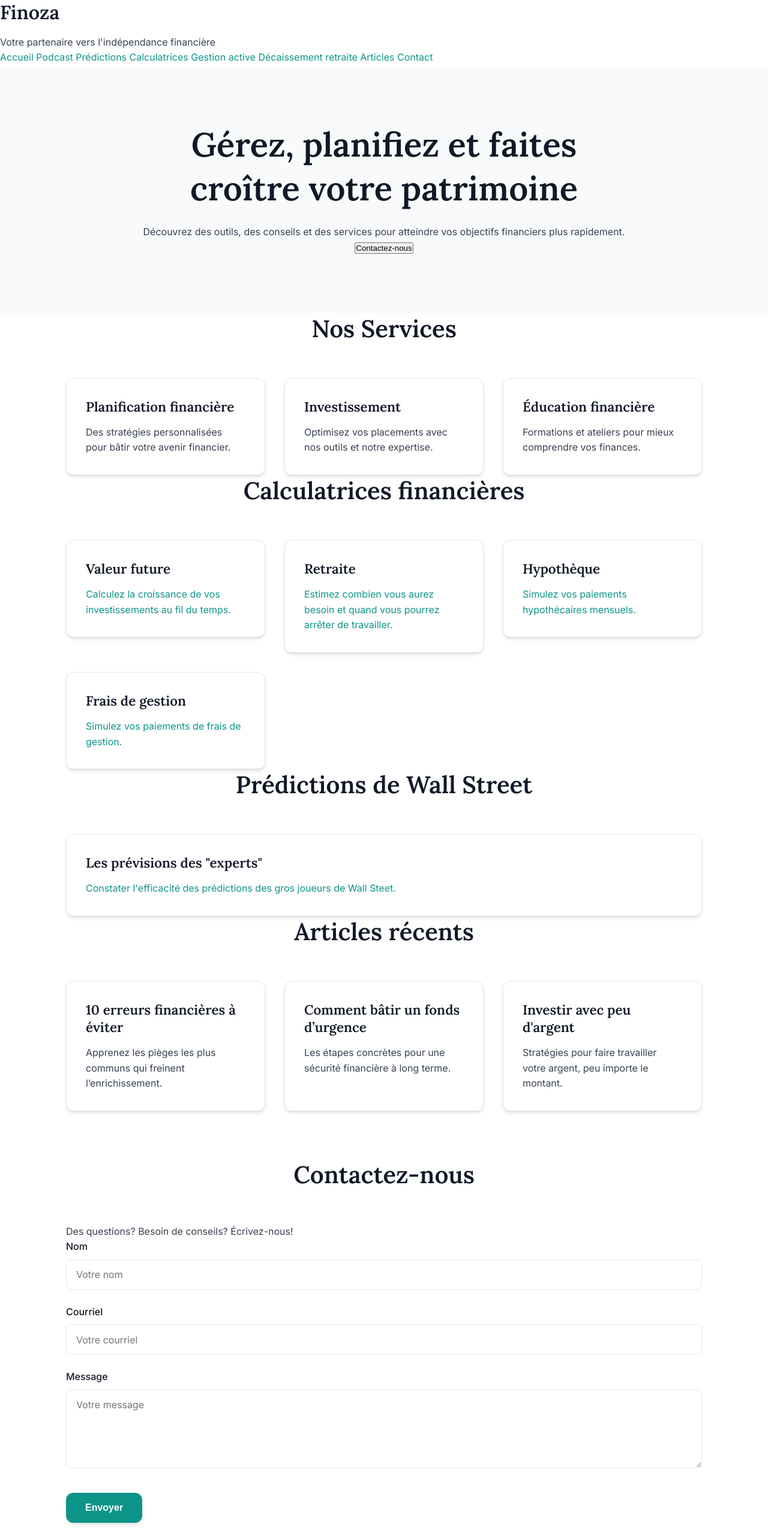
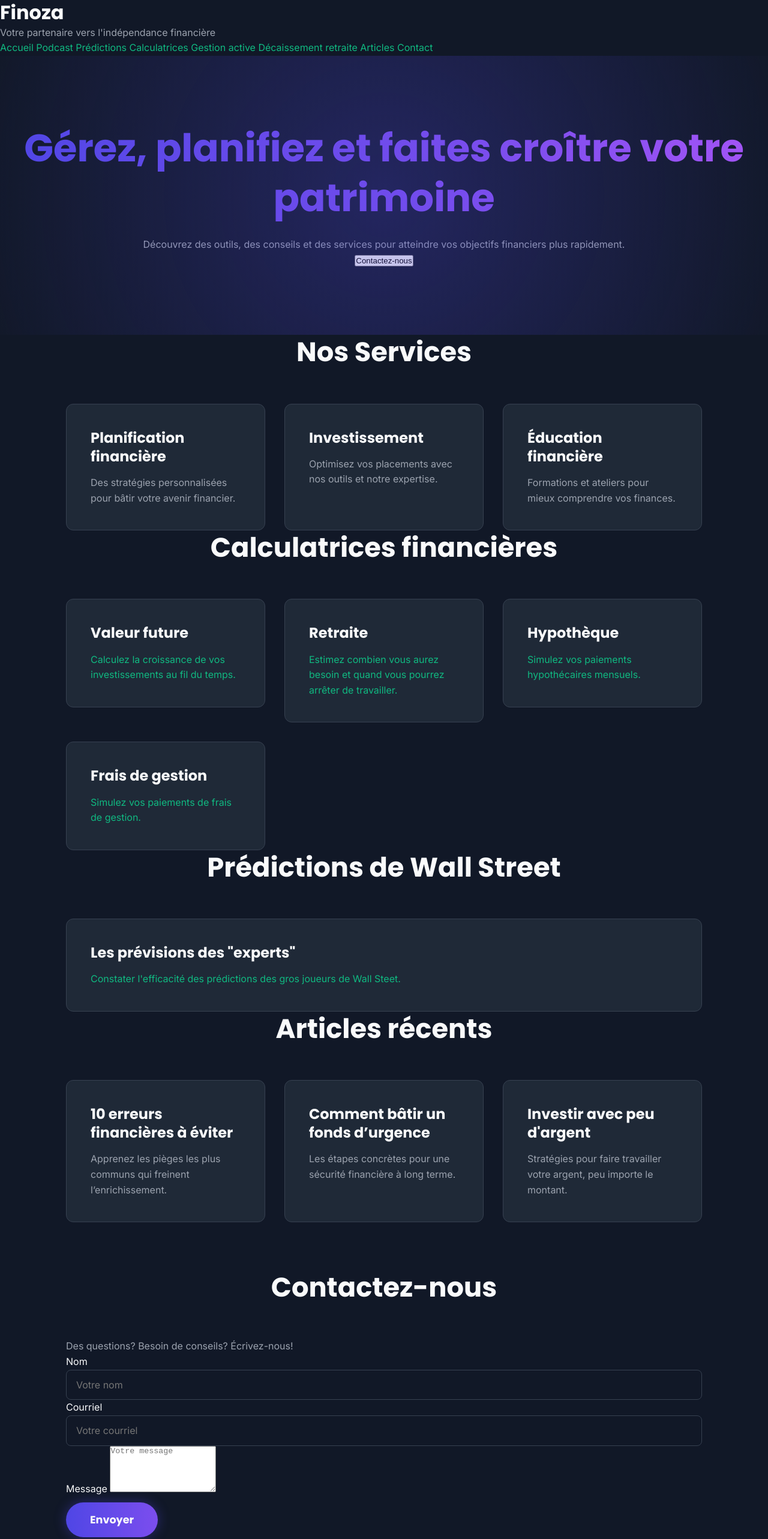
Before and after one commit to qcjoker3/qcjoker3.github.io, a plain HTML site: page index.html in a window 1280 px wide. Shown: the top 2565 px of the page at 60% size. Drawn offline with Linux system fonts and the light colour scheme.

Commit message:
Update style.css

```diff
--- a/style.css
+++ b/style.css
@@ -1,26 +1,39 @@
 /* --- Importation des polices de caractères --- */
-@import url('https://fonts.googleapis.com/css2?family=Inter:wght@400;500;700&family=Lora:wght@600&display=swap');
+@import url('https://fonts.googleapis.com/css2?family=Poppins:wght@600;700&family=Inter:wght@400;500&display=swap');
+
+/* --- Animations --- */
+@keyframes fadeIn {
+    from { opacity: 0; transform: translateY(10px); }
+    to { opacity: 1; transform: translateY(0); }
+}
+
+@keyframes aurora {
+    0% { background-position: 0% 50%; }
+    50% { background-position: 100% 50%; }
+    100% { background-position: 0% 50%; }
+}
 
 /* --- Variables et Styles de Base --- */
 :root {
-    /* Palette de couleurs moderne et professionnelle */
-    --primary-color: #0D9488; /* Un teal (vert-bleu) sophistiqué */
-    --primary-hover: #0F766E;
-    --dark-color: #111827;    /* Gris très foncé pour les titres */
-    --text-color: #374151;    /* Gris moyen pour le texte courant */
-    --light-color: #F9FAFB;   /* Gris très clair pour les fonds */
-    --border-color: #E5E7EB;  /* Gris subtil pour les bordures */
-    --white-color: #FFFFFF;
+    /* Palette de couleurs vibrante */
+    --primary-gradient: linear-gradient(90deg, #4F46E5, #A855F7);
+    --primary-color: #4F46E5; /* Indigo */
+    --accent-color: #10B981;  /* Émeraude */
+    --accent-hover: #059669;
+
+    --dark-bg: #111827;      /* Fond sombre */
+    --dark-card: #1F2937;    /* Fond des cartes */
+    --light-text: #F9FAFB;   /* Texte clair */
+    --grey-text: #9CA3AF;    /* Texte secondaire */
+    --border-color: #374151;  /* Bordures subtiles */
 
     /* Typographie */
-    --font-body: 'Inter', system-ui, -apple-system, sans-serif;
-    --font-heading: 'Lora', serif;
+    --font-body: 'Inter', system-ui, sans-serif;
+    --font-heading: 'Poppins', sans-serif;
 
     /* Effets visuels */
-    --shadow-sm: 0 1px 2px 0 rgb(0 0 0 / 0.05);
-    --shadow-md: 0 4px 6px -1px rgb(0 0 0 / 0.1), 0 2px 4px -2px rgb(0 0 0 / 0.1);
-    --shadow-lg: 0 10px 15px -3px rgb(0 0 0 / 0.1), 0 4px 6px -4px rgb(0 0 0 / 0.1);
-    --border-radius: 12px; /* Coins plus arrondis */
+    --shadow-glow: 0 0 20px rgba(79, 70, 229, 0.4);
+    --border-radius: 12px;
 }
 
 * {
@@ -32,9 +45,9 @@
 body {
     font-family: var(--font-body);
     line-height: 1.6;
-    color: var(--text-color);
-    background-color: var(--white-color);
-    -webkit-font-smoothing: antialiased; /* Rendu du texte plus doux */
+    color: var(--grey-text);
+    background-color: var(--dark-bg);
+    -webkit-font-smoothing: antialiased;
 }
 
 .container {
@@ -45,89 +58,99 @@ body {
 
 h1, h2, h3 {
     font-family: var(--font-heading);
-    color: var(--dark-color);
+    color: var(--light-text);
     line-height: 1.3;
-    margin-bottom: 1rem;
 }
-
 h2 {
-    font-size: 2.5rem;
+    font-size: 2.8rem;
     text-align: center;
     margin-bottom: 3.5rem;
 }
 
 a {
     text-decoration: none;
-    color: var(--primary-color);
+    color: var(--accent-color);
     transition: color 0.2s ease;
 }
 a:hover {
-    color: var(--primary-hover);
+    color: var(--accent-hover);
 }
 
 section {
-    padding: 5rem 0; /* Plus d'espacement vertical */
+    padding: 5rem 0;
+    animation: fadeIn 0.8s ease-out forwards;
 }
 
 /* --- En-tête & Navigation --- */
 .site-header {
-    background-color: rgba(255, 255, 255, 0.8); /* Effet de verre dépoli */
-    backdrop-filter: blur(10px);
-    padding: 1.25rem 0;
+    background: var(--dark-bg);
+    padding: 1.5rem 0;
     border-bottom: 1px solid var(--border-color);
     position: sticky;
     top: 0;
     z-index: 100;
 }
 .site-header .container {
+    /* CORRIGÉ : L'en-tête est maintenant centré */
     display: flex;
-    justify-content: space-between;
+    flex-direction: column;
     align-items: center;
+    gap: 1rem;
 }
 .logo {
-    font-size: 1.75rem;
-    font-weight: 600;
-    font-family: var(--font-heading);
-    color: var(--dark-color);
+    font-size: 2.2rem;
+    font-weight: 700;
+    color: var(--light-text);
+}
+.main-nav {
+    display: flex;
+    gap: 2rem;
 }
 .main-nav a {
-    color: var(--text-color);
-    margin-left: 2rem;
+    color: var(--grey-text);
     font-weight: 500;
-    position: relative;
-    padding-bottom: 4px;
+    transition: color 0.2s ease, transform 0.2s ease;
 }
-.main-nav a::after { /* Soulignement subtil au survol */
-    content: '';
-    position: absolute;
-    bottom: 0;
-    left: 0;
-    width: 100%;
-    height: 2px;
-    background-color: var(--primary-color);
-    transform: scaleX(0);
-    transform-origin: center;
-    transition: transform 0.3s ease;
-}
-.main-nav a:hover::after {
-    transform: scaleX(1);
+.main-nav a:hover {
+    color: var(--light-text);
+    transform: translateY(-2px);
 }
 
 /* --- Section d'Accueil (Hero) --- */
 .hero {
-    background-color: var(--light-color); /* Fond clair plus invitant */
+    padding: 7rem 0;
     text-align: center;
-    padding: 6rem 0;
+    position: relative;
+    overflow: hidden;
+    background-color: var(--dark-bg);
+}
+/* Effet "Aurora" dynamique en arrière-plan */
+.hero::before {
+    content: '';
+    position: absolute;
+    top: 50%;
+    left: 50%;
+    transform: translate(-50%, -50%);
+    width: 150%;
+    height: 150%;
+    background: radial-gradient(circle, rgba(79, 70, 229, 0.3), rgba(17, 24, 39, 0) 70%);
+    animation: aurora 20s infinite linear;
+    z-index: 0;
+}
+.hero > .container {
+    position: relative; /* Pour que le contenu soit au-dessus de l'effet aurora */
+    z-index: 1;
 }
 .hero h1 {
-    font-size: 3.5rem;
-    color: var(--dark-color);
-    max-width: 800px;
-    margin: 0 auto 1.5rem auto;
+    font-size: 4rem;
+    background: var(--primary-gradient);
+    -webkit-background-clip: text;
+    -webkit-text-fill-color: transparent;
+    margin-bottom: 1.5rem;
 }
 .hero .subtitle {
     font-size: 1.25rem;
-    color: var(--text-color);
+    color: var(--grey-text);
     max-width: 700px;
     margin: 0 auto 2.5rem auto;
 }
@@ -135,22 +158,24 @@ section {
 /* --- Boutons --- */
 .btn-primary {
     display: inline-block;
-    background-color: var(--primary-color);
-    color: var(--white-color);
+    background: var(--primary-gradient);
+    color: var(--light-text);
     border: none;
-    padding: 1rem 2rem;
-    border-radius: var(--border-radius);
+    padding: 1rem 2.5rem;
+    border-radius: 50px; /* Boutons en pilule */
     cursor: pointer;
     font-weight: 700;
-    font-size: 1rem;
+    font-family: var(--font-heading);
+    font-size: 1.1rem;
     margin-top: 10px;
-    box-shadow: var(--shadow-md);
-    transition: all 0.2s ease-out;
+    box-shadow: var(--shadow-glow);
+    transition: all 0.3s ease;
+    background-size: 200% auto;
 }
 .btn-primary:hover {
-    background-color: var(--primary-hover);
-    transform: translateY(-2px); /* Effet de lévitation */
-    box-shadow: var(--shadow-lg);
+    background-position: right center; /* Changement de dégradé au survol */
+    transform: scale(1.05);
+    box-shadow: 0 0 30px rgba(168, 85, 247, 0.5);
 }
 
 /* --- Cartes (Cards) --- */
@@ -160,53 +185,74 @@ section {
     gap: 2rem;
 }
 .card {
-    background-color: var(--white-color);
+    background-color: var(--dark-card);
     border: 1px solid var(--border-color);
     border-radius: var(--border-radius);
-    padding: 2rem;
-    box-shadow: var(--shadow-md);
-    transition: transform 0.3s ease, box-shadow 0.3s ease;
+    padding: 2.5rem;
+    transition: transform 0.3s ease, border-color 0.3s ease;
+    position: relative;
+    overflow: hidden;
+}
+/* Effet de lueur subtile sur le bord au survol */
+.card::before {
+    content: '';
+    position: absolute;
+    top: 0;
+    left: 0;
+    right: 0;
+    bottom: 0;
+    border-radius: var(--border-radius);
+    padding: 1px;
+    background: linear-gradient(120deg, var(--primary-color), var(--accent-color));
+    -webkit-mask: linear-gradient(#fff 0 0) content-box, linear-gradient(#fff 0 0);
+    mask: linear-gradient(#fff 0 0) content-box, linear-gradient(#fff 0 0);
+    -webkit-mask-composite: xor;
+    mask-composite: exclude;
+    opacity: 0;
+    transition: opacity 0.3s ease;
 }
 .card:hover {
-    transform: translateY(-8px);
-    box-shadow: var(--shadow-lg);
+    transform: translateY(-5px);
+    border-color: transparent;
+}
+.card:hover::before {
+    opacity: 1;
 }
 .card h3 {
-    font-size: 1.4rem;
-    color: var(--dark-color);
+    font-size: 1.5rem;
 }
 .card p {
-    margin-top: 0.5rem;
+    margin-top: 1rem;
 }
 .card-link {
     display: block;
     color: inherit;
     text-decoration: none;
 }
+.card.selected {
+    border-color: transparent;
+}
+.card.selected::before {
+    opacity: 1;
+}
 
-/* ============================================= */
+
 /* === STYLES POUR LES CALCULATRICES === */
-/* ============================================= */
 .calculator-card {
     display: none;
     padding: 2.5rem;
     margin-top: 2rem;
     border-radius: 16px;
-    background-color: var(--white-color);
+    background-color: var(--dark-card);
     border: 1px solid var(--border-color);
-    box-shadow: var(--shadow-lg);
 }
 .calculator-card.active {
     display: block;
-}
-.card.card-link.selected {
-    border-color: var(--primary-color);
-    box-shadow: 0 0 0 3px rgba(13, 148, 136, 0.2);
+    animation: fadeIn 0.5s ease-out;
 }
 .boite-explication {
     display: none;
-    background-color: var(--light-color);
-    color: var(--text-color);
+    background-color: var(--dark-bg);
     border: 1px solid var(--border-color);
     padding: 1.5rem;
     margin: 2rem 0;
@@ -215,24 +261,13 @@ section {
 .boite-explication.active {
     display: block;
 }
-.chart-container {
-    width: 100%;
-    height: 450px;
-    margin-top: 2.5rem;
-}
+
 
 /* --- Formulaires --- */
-.form-group {
-    margin-bottom: 1.5rem;
-}
 .form-group label {
-    display: block;
-    margin-bottom: 0.5rem;
-    font-weight: 500;
-    color: var(--dark-color);
+    color: var(--light-text);
 }
 .form-group input,
-.form-group textarea,
 .form-group select {
     width: 100%;
     padding: 0.9rem 1rem;
@@ -240,24 +275,25 @@ section {
     border-radius: 8px;
     font-size: 1rem;
     font-family: var(--font-body);
-    background-color: var(--white-color);
+    background-color: var(--dark-bg);
+    color: var(--light-text);
     transition: border-color 0.2s, box-shadow 0.2s;
 }
 .form-group input:focus,
-.form-group textarea:focus,
 .form-group select:focus {
     outline: none;
-    border-color: var(--primary-color);
-    box-shadow: 0 0 0 3px rgba(13, 148, 136, 0.2);
+    border-color: var(--accent-color);
+    box-shadow: 0 0 0 3px rgba(16, 185, 129, 0.3);
 }
 
 /* --- Pied de Page (Footer) --- */
-.site-footer, footer {
-    background-color: var(--dark-color);
-    color: #e5e7eb;
+footer {
+    background-color: #000;
+    color: var(--grey-text);
     text-align: center;
     padding: 3rem 0;
     margin-top: 5rem;
+    border-top: 1px solid var(--border-color);
 }
 
 /* --- Styles spécifiques à la case à cocher REER --- */
@@ -269,10 +305,10 @@ section {
     align-items: center;
     cursor: pointer;
     font-weight: normal;
-    color: var(--text-color);
+    color: var(--grey-text);
 }
 #reinvest-reer-option input {
     width: auto;
     margin-right: 0.75rem;
-    accent-color: var(--primary-color);
+    accent-color: var(--accent-color);
 }
```
